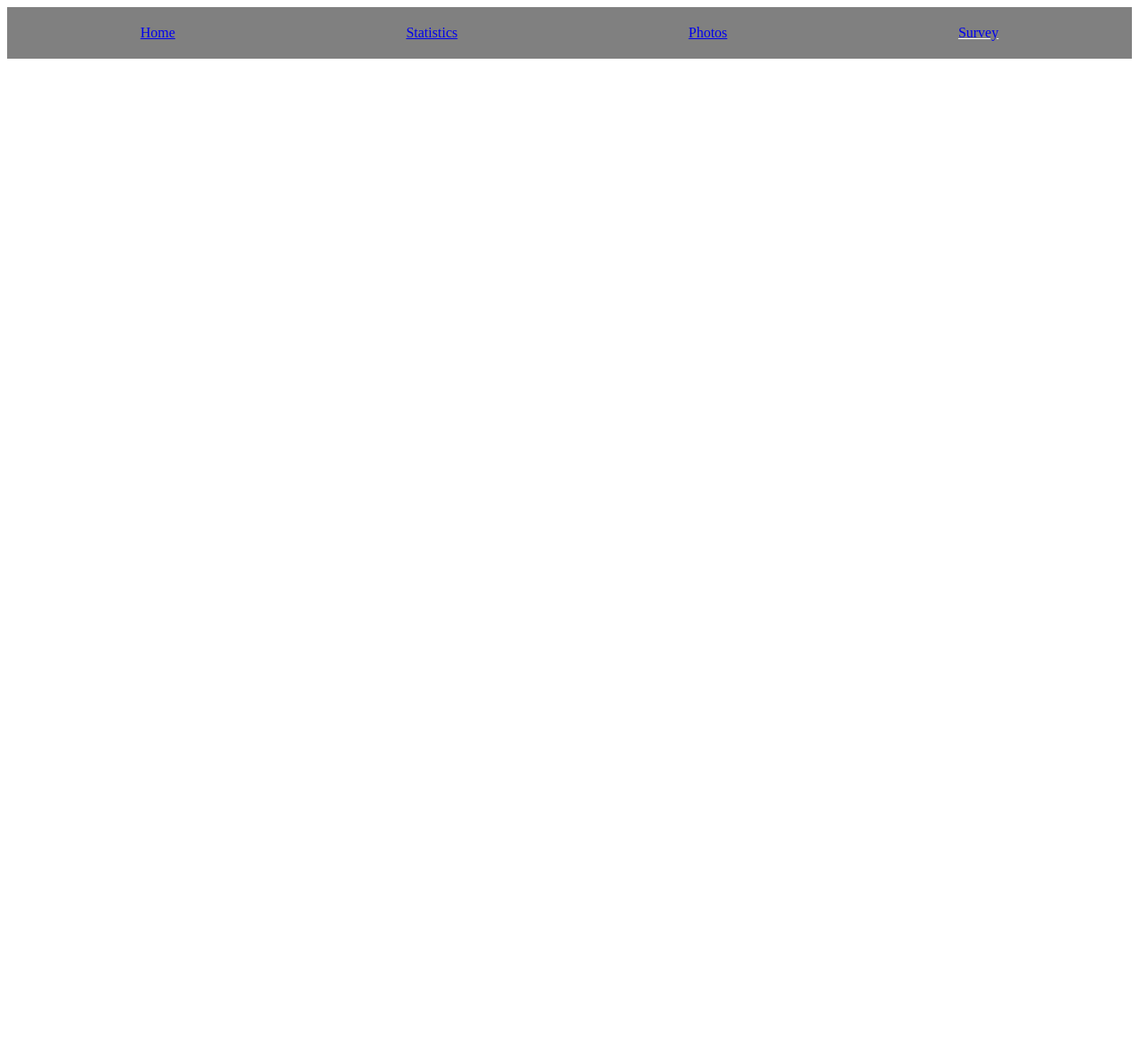
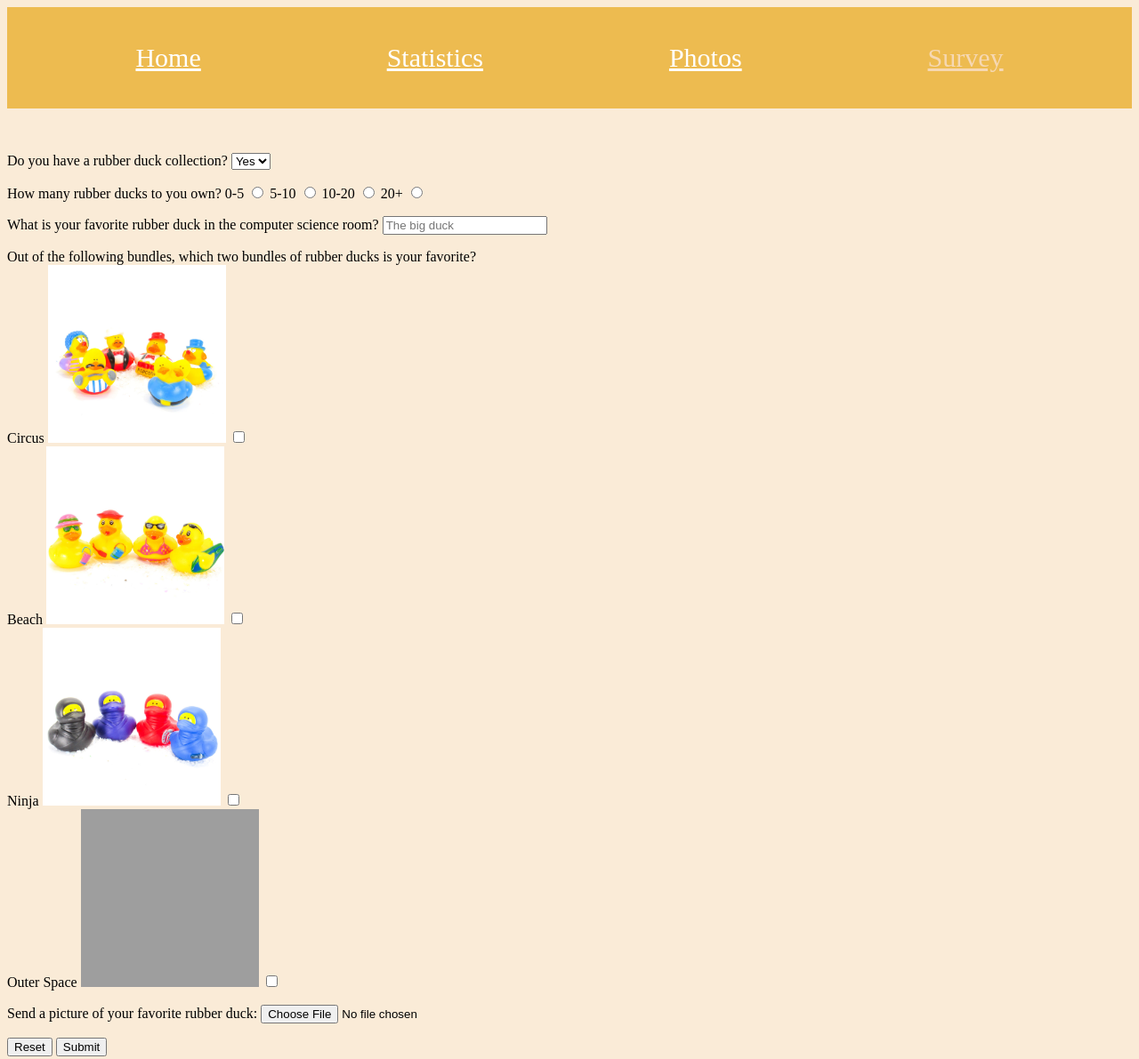
Before and after one commit to martinjang14/Static-Webpage, a plain HTML site: page survey.html in a window 1280 px wide. Shown: the whole page at 89% size. Before the commit the page ends 800 px from the top, so only its background shows below. Drawn offline with Linux system fonts and the light colour scheme; grey boxes are pictures that could not be loaded.

Commit message:
Made survey and cleaned up all pages format

```diff
--- a/styles.css
+++ b/styles.css
@@ -1,11 +1,32 @@
+body{
+    background-color: antiquewhite;
+}
 .navbar{
-    background-color: grey;
+    background-color: rgb(237, 187, 80);
     color: white;
-    padding: 20px;
+    padding: 40px;
+    margin-bottom: 50px;
     display: flex;
     justify-content: space-around;
 
 }
+
+.nav{
+    color: white;
+    font-size: 30px;
+}
+
 #onpage{
-    text-decoration: underline white;
+    color: rgb(246, 216, 179);
+    text-decoration: underline rgb(246, 216, 179);
 }
+
+img{
+    height: 400px;
+    width: 400px;
+}
+
+.bundle_img{
+    height: 200px;
+    width: 200px;
+}
--- a/survey.html
+++ b/survey.html
@@ -8,10 +8,61 @@
 </head>
 <body>
     <div class="navbar">
-        <a href="homepage.html">Home</a>
-        <a href="statistics.html">Statistics</a>
-        <a href="photos.html">Photos</a>
-        <a href="survey.html" id="onpage">Survey</a>
+        <a href="homepage.html" class="nav">Home</a>
+        <a href="statistics.html" class="nav">Statistics</a>
+        <a href="photos.html" class="nav">Photos</a>
+        <a href="survey.html" id="onpage" class="nav">Survey</a>
     </div>
+
+    <form action="index.php", method="POST">
+
+        <label for="collection">Do you have a rubber duck collection?</label>
+        <select id="collection">
+            <option value="Yes">Yes</option>
+            <option value="No">No</option>
+        </select><br>
+        <p></p>
+
+        <label for="bundle">How many rubber ducks to you own?</label>
+        <label for="0_5">0-5</label>
+        <input type="radio" id="0_5" value="0_5" name="bundle">
+        <label for="5_10">5-10</label>
+        <input type="radio" id="5_10" value="5_10" name="bundle">
+        <label for="10_20">10-20</label>
+        <input type="radio" id="10_20" value="10_20" name="bundle">
+        <label for="20+">20+</label>
+        <input type="radio" id="20+" value="20+" name="bundle">
+        <p></p>
+
+        <label for="duck_in_room">What is your favorite rubber duck in the computer science room?</label>
+        <input type="text" id="duck_in_room" placeholder="The big duck" maxlength="90" required><br>
+        <p></p>
+
+        <label for="top_5">Out of the following bundles, which two bundles of rubber ducks is your favorite?</label><br>
+        <label for="circus">Circus</label>
+        <img src="duckPics/circus.jpg" alt="outer space pic" class="bundle_img">
+        <input type="checkbox" id="circus"><br>
+
+        <label for="beach">Beach</label>
+        <img src="duckPics/beach.jpg" alt="outer space pic" class="bundle_img">
+        <input type="checkbox" id="beach"><br>
+
+        <label for="ninja">Ninja</label>
+        <img src="duckPics/ninja.jpg" alt="outer space pic" class="bundle_img">
+        <input type="checkbox" id="ninja"><br>
+
+        <label for="outer_space">Outer Space</label>
+        <img src="duckPics/outer_space.png" alt="outer space pic" class="bundle_img">
+        <input type="checkbox" id="outer_space"><br>
+        <p></p>
+
+        <label for="picture">Send a picture of your favorite rubber duck:</label>
+        <input type="file" id="picture" accept="image/png"><br>
+        <p></p>
+
+        <input type="reset">
+        <input type="submit">
+    </form>
+
 </body>
 </html>
```
Also changed, not shown: homepage.html (+4 -4 lines), photos.html (+4 -5 lines), statistics.html (+4 -4 lines), duckPics/beach.jpg (added), duckPics/circus.jpg (added), duckPics/ninja.jpg (added), 1 other file.
